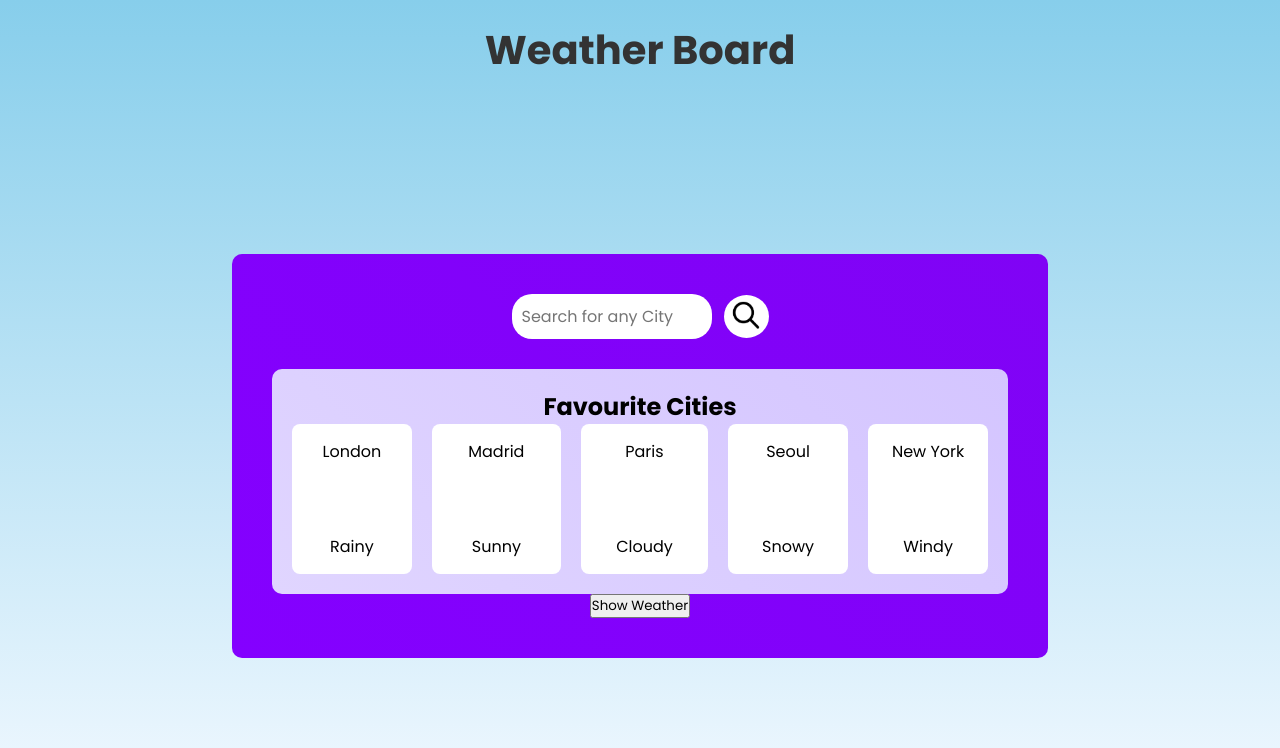
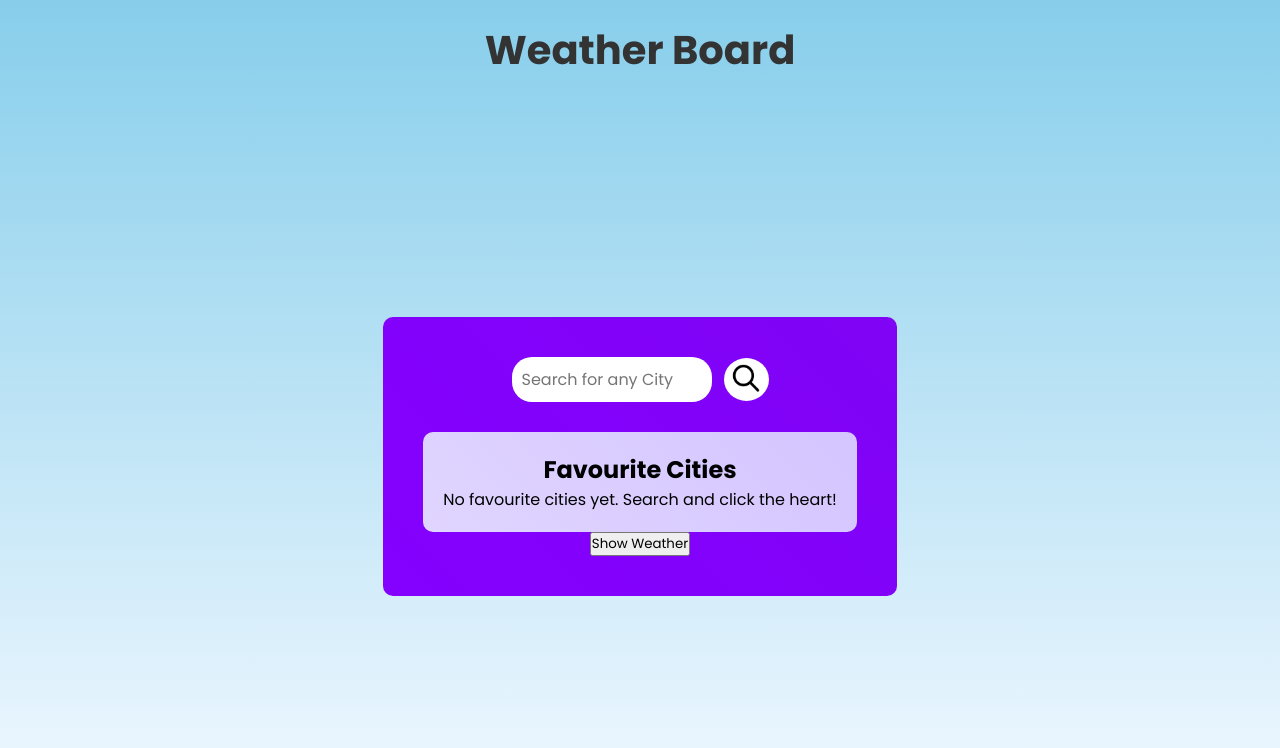
Before and after one commit to Moddaser-Hut-3/Weather-Board-, a React (Vite) app in the folder weatherboard/: page / in a window 1280 px wide. Both pictures are taken after a click on the button "Show Favourites". Shown: the top 748 px of the page. Built offline with nearby package versions, Linux system fonts and the light colour scheme.

Commit message:
feat: Functionality for stage 1 complete! Favourite toggling is now functional. UI needs revamp.

```diff
--- a/weatherboard/src/components/FavouritesList.jsx
+++ b/weatherboard/src/components/FavouritesList.jsx
@@ -1,23 +1,24 @@
 import React from 'react';
 import './FavouritesList.css';
-import { mockWeatherData } from '../mockData';
 
-const FavouritesList = () => {
+const FavouritesList = ({ favourites = [] }) => { // empty array if no favourites
 
-  return ( //
+  return (
     <div className="favourites-list">
       <h2>Favourite Cities</h2>
 
       <div className="favourites-container">
-        {mockWeatherData.map((weather, index) => (
-          // Each item needs a unique 'key' prop (using index here)
-          // Displaying the properties of each weather object in the mockWeatherData array
+        {favourites.length === 0 ? ( // if length is 0, show message, else map through favourites and display them.
+          <p>No favourite cities yet. Search and click the heart!</p>
+        ) : (
+        favourites.map((weather, index) => (
           <div key={index} className="favourite-item">
             <p className="city-name">{weather.city}</p>
             <p className="temperature">{weather.temperature}°C</p>
             <p className="condition">{weather.condition}</p>
           </div>
-        ))}
+        ))
+        )}
       </div>
     </div>
   );
--- a/weatherboard/src/components/Weather.jsx
+++ b/weatherboard/src/components/Weather.jsx
@@ -90,7 +90,7 @@ const Weather = () => {
             </div>
 
             {showFavourites ? (
-                <FavouritesList />
+                <FavouritesList favourites={favourites} />
             ) : (
                 <div className="weather-info">
                     {result ? (
@@ -116,4 +116,4 @@ const Weather = () => {
     )
 }
 
-export default Weather
+export default Weather;
```
